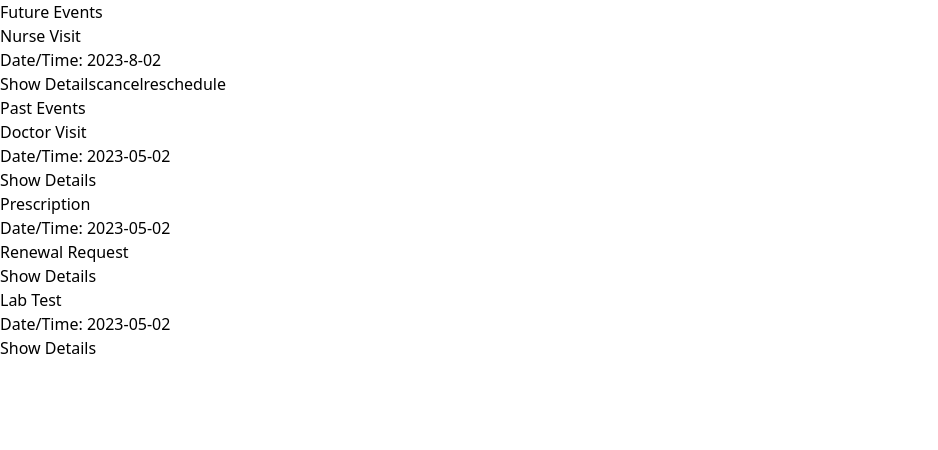
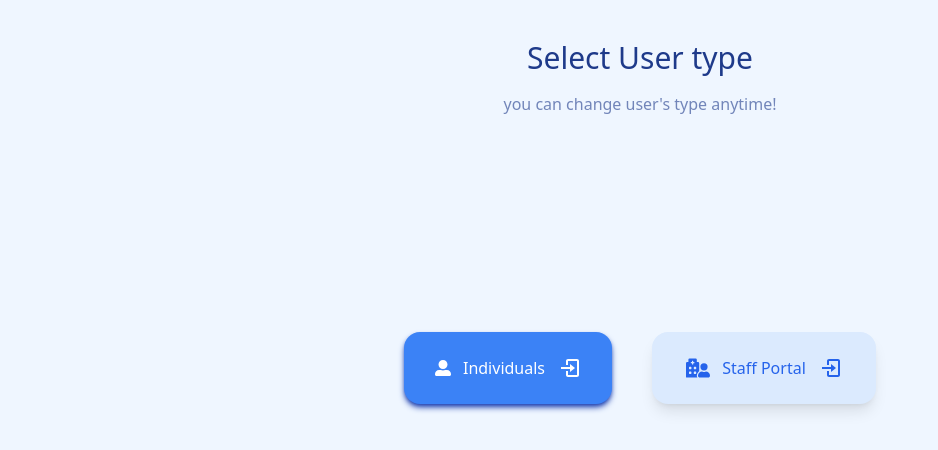
Before and after one commit to abdicodes/Health-Ease, a React (Vite) app in the folder frontend/: page / in a window 1280 px wide. Shown: the top 450 px of the page, without its empty margins (0-938 px from the left). Built offline with nearby package versions, Linux system fonts and the light colour scheme.

Commit message:
feat: landing page with style implemented

```diff
--- a/frontend/src/App.tsx
+++ b/frontend/src/App.tsx
@@ -2,14 +2,16 @@ import Events from './components/Events'
 import DetailedEvent from './components/DetailedEvent'
 import { Routes, Route } from 'react-router-dom'
 import data from './data'
+import LandingPage from './components/LandingPage'
 
 function App() {
   return (
     <>
       <Routes>
         <Route path="*" element={<Events events={data} />} />
-        <Route path="/" element={<Events events={data} />} />
+        <Route path="/patient-portal" element={<Events events={data} />} />
         <Route path="/:id" element={<DetailedEvent />} />
+        <Route path="/" element={<LandingPage />} />
       </Routes>
     </>
   )
--- /dev/null
+++ b/frontend/src/components/LandingPage.tsx
@@ -0,0 +1,34 @@
+import { FaUserAlt, FaHospitalUser } from 'react-icons/fa'
+import { BiLogIn } from 'react-icons/bi'
+
+const LandingPage = () => {
+  return (
+    <main className="min-h-screen   bg-blue-50">
+      <section className=" px-10 py-10 text-center ">
+        <div className="mb-40">
+          <h1 className="mb-4 text-3xl font-medium text-blue-900">
+            Select User type
+          </h1>
+          <h3 className="text-blue-900 text-opacity-60">
+            you can change user's type anytime!{' '}
+          </h3>
+        </div>
+      </section>
+      <section className=" flex flex-col md:flex-row justify-center items-center ">
+        <div className="bg-blue-500 p-2 px-2 my-4 rounded-2xl shadow-md shadow-blue-800 flex flex-row items-center justify-center text-white text-l w-52  cursor-pointer mx-5 hover:bg-blue-600">
+          <FaUserAlt />
+          <h2 className=" my-4 mx-3 font-medium mb-4">Individuals</h2>
+          <BiLogIn className="text-2xl" />
+        </div>
+
+        <div className="bg-blue-100 p-2 px-2 my-4 rounded-2xl shadow-lg flex flex-row items-center justify-center text-blue-600 text-l w-56  cursor-pointer mx-5 hover:bg-blue-200">
+          <FaHospitalUser className="text-2xl" />
+          <h2 className="my-4 mx-3 font-medium mb-4"> Staff Portal</h2>
+          <BiLogIn className="text-2xl" />
+        </div>
+      </section>
+    </main>
+  )
+}
+
+export default LandingPage
```
